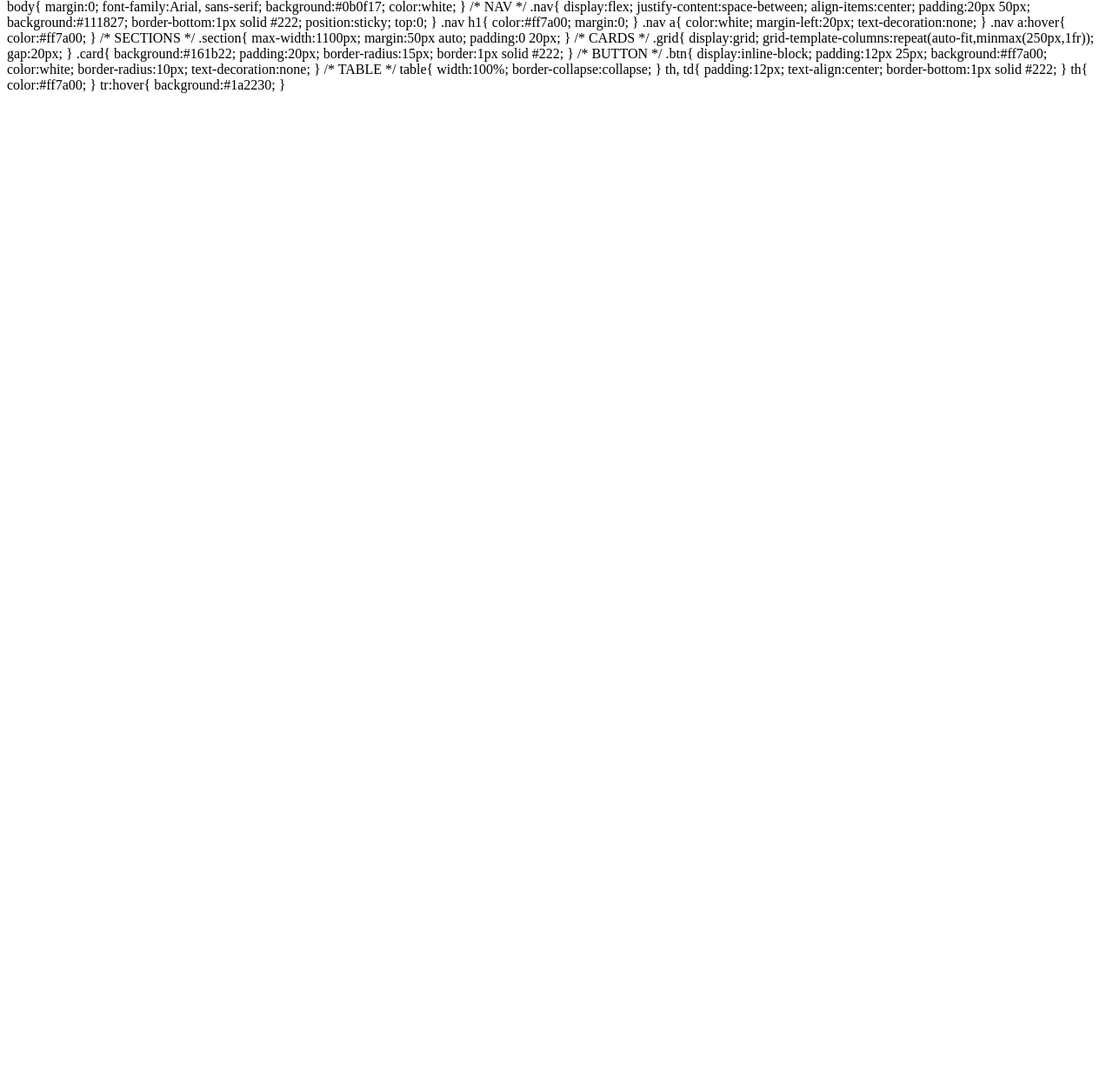
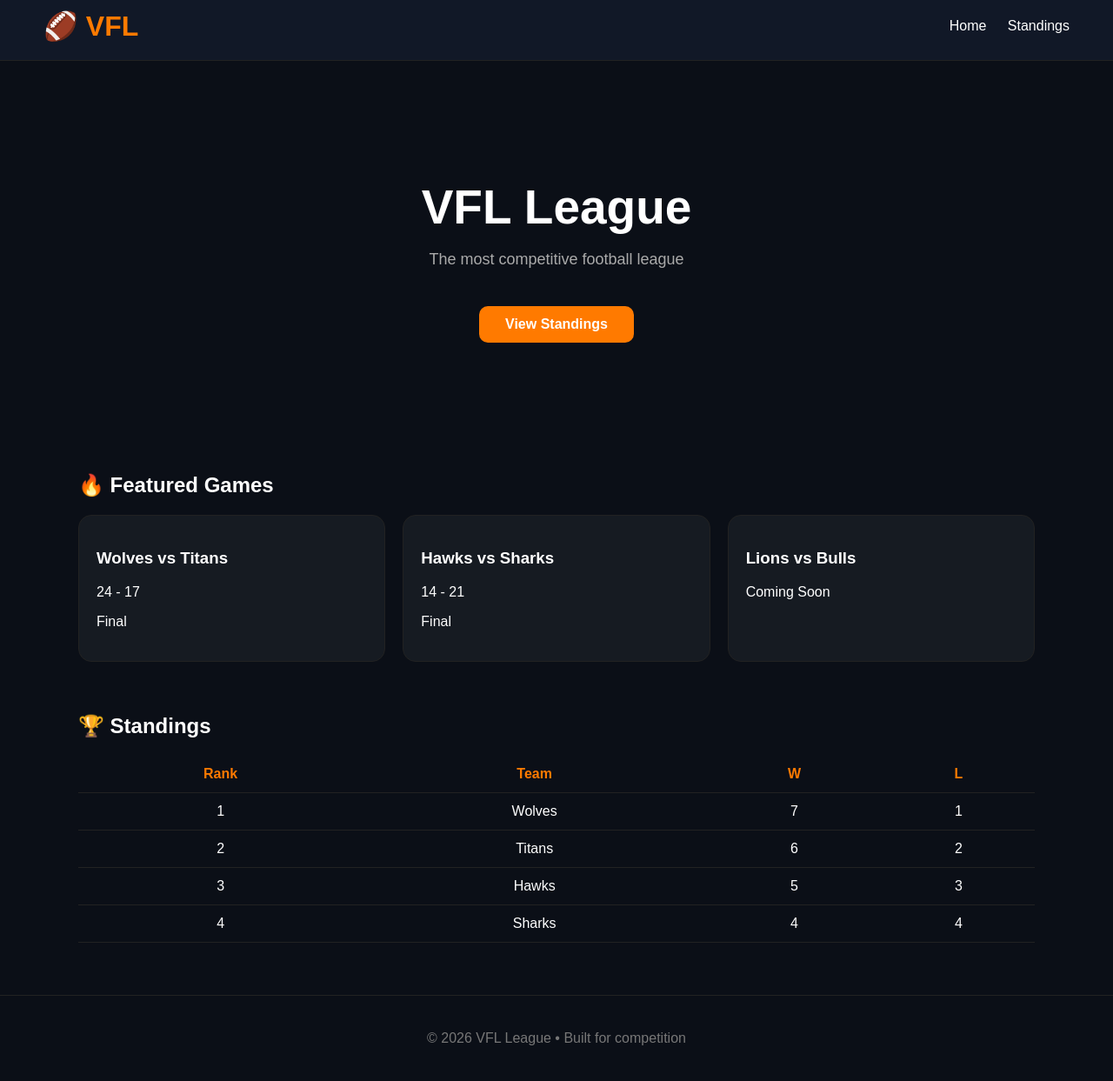
Before and after one commit to baconera/vfloffical, a plain HTML site: page index.html in a window 1280 px wide. Shown: the part 9-1252 px from the top of the page at 87% size. Before the commit the page ends 800 px from the top, so only its background shows below. Drawn offline with Linux system fonts and the light colour scheme.

Commit message:
Enhance styles for hero, buttons, and sections
Updated styles for the hero section, buttons, and cards. Adjusted margins and added hover effects.

```diff
--- a/index.html
+++ b/index.html
@@ -1,8 +1,17 @@
+<!DOCTYPE html>
+<html lang="en">
+<head>
+<meta charset="UTF-8">
+<meta name="viewport" content="width=device-width, initial-scale=1.0">
+<title>VFL League</title>
+
+<style>
 body{
     margin:0;
     font-family:Arial, sans-serif;
     background:#0b0f17;
     color:white;
+    scroll-behavior:smooth;
 }
 
 /* NAV */
@@ -26,16 +35,50 @@ body{
     color:white;
     margin-left:20px;
     text-decoration:none;
+    transition:0.3s;
 }
 
 .nav a:hover{
     color:#ff7a00;
 }
 
+/* HERO */
+.hero{
+    text-align:center;
+    padding:90px 20px;
+}
+
+.hero h1{
+    font-size:55px;
+    margin-bottom:10px;
+}
+
+.hero p{
+    color:#aaa;
+    font-size:18px;
+}
+
+.btn{
+    display:inline-block;
+    margin-top:25px;
+    padding:12px 30px;
+    background:#ff7a00;
+    color:white;
+    border-radius:10px;
+    text-decoration:none;
+    font-weight:bold;
+    transition:.3s;
+}
+
+.btn:hover{
+    transform:scale(1.05);
+    background:#ff9a3c;
+}
+
 /* SECTIONS */
 .section{
     max-width:1100px;
-    margin:50px auto;
+    margin:60px auto;
     padding:0 20px;
 }
 
@@ -51,22 +94,19 @@ body{
     padding:20px;
     border-radius:15px;
     border:1px solid #222;
+    transition:0.3s;
 }
 
-/* BUTTON */
-.btn{
-    display:inline-block;
-    padding:12px 25px;
-    background:#ff7a00;
-    color:white;
-    border-radius:10px;
-    text-decoration:none;
+.card:hover{
+    transform:translateY(-6px);
+    border-color:#ff7a00;
 }
 
 /* TABLE */
 table{
     width:100%;
     border-collapse:collapse;
+    margin-top:20px;
 }
 
 th, td{
@@ -82,3 +122,84 @@ th{
 tr:hover{
     background:#1a2230;
 }
+
+/* FOOTER */
+footer{
+    text-align:center;
+    padding:40px;
+    color:#777;
+    border-top:1px solid #222;
+    margin-top:60px;
+}
+</style>
+
+</head>
+
+<body>
+
+<!-- NAV -->
+<div class="nav">
+    <h1>🏈 VFL</h1>
+    <div>
+        <a href="#home">Home</a>
+        <a href="#standings">Standings</a>
+    </div>
+</div>
+
+<!-- HERO -->
+<section class="hero" id="home">
+    <h1>VFL League</h1>
+    <p>The most competitive football league</p>
+    <a class="btn" href="#standings">View Standings</a>
+</section>
+
+<!-- FEATURED GAMES -->
+<section class="section">
+    <h2>🔥 Featured Games</h2>
+
+    <div class="grid">
+        <div class="card">
+            <h3>Wolves vs Titans</h3>
+            <p>24 - 17</p>
+            <p>Final</p>
+        </div>
+
+        <div class="card">
+            <h3>Hawks vs Sharks</h3>
+            <p>14 - 21</p>
+            <p>Final</p>
+        </div>
+
+        <div class="card">
+            <h3>Lions vs Bulls</h3>
+            <p>Coming Soon</p>
+        </div>
+    </div>
+</section>
+
+<!-- STANDINGS -->
+<section class="section" id="standings">
+    <h2>🏆 Standings</h2>
+
+    <table>
+        <tr>
+            <th>Rank</th>
+            <th>Team</th>
+            <th>W</th>
+            <th>L</th>
+        </tr>
+
+        <tr><td>1</td><td>Wolves</td><td>7</td><td>1</td></tr>
+        <tr><td>2</td><td>Titans</td><td>6</td><td>2</td></tr>
+        <tr><td>3</td><td>Hawks</td><td>5</td><td>3</td></tr>
+        <tr><td>4</td><td>Sharks</td><td>4</td><td>4</td></tr>
+    </table>
+</section>
+
+<!-- FOOTER -->
+<footer>
+    © 2026 VFL League • Built for competition
+</footer>
+
+</body>
+</html>
```
